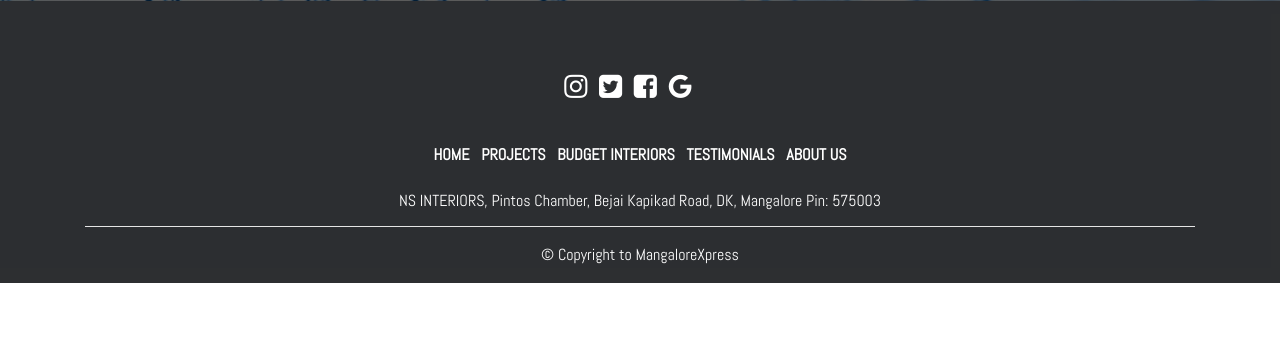
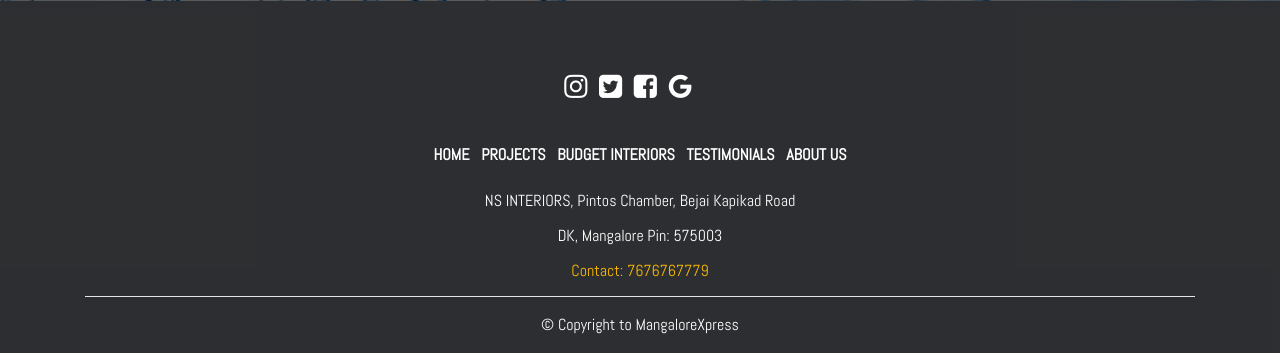
Before and after one commit to ajin94/NSInteriors, a Flask app: page /about in a window 1280 px wide. Shown: the part 2019-2372 px from the top of the page. Before the commit the page ends 2302 px from the top, so only its background shows below. Run offline with Flask 2, Linux system fonts and the light colour scheme; some libraries are stand-ins or nearby versions.

Commit message:
Update ClientBase.html

```diff
--- a/templates/template_base/ClientBase.html
+++ b/templates/template_base/ClientBase.html
@@ -90,8 +90,10 @@
                 </ul>
             </div>
         </div>
-        <h6 class="w-100 text-center mb-3" style="color:white;">NS INTERIORS, Pintos Chamber, Bejai Kapikad Road, DK, Mangalore Pin: 575003</h6>
-        <hr style="background-color:white; margin:0px;">
+        <h6 class="w-100 text-center mb-3" style="color:white;">NS INTERIORS, Pintos Chamber, Bejai Kapikad Road</h6>
+	<h6 class="w-100 text-center mb-3" style="color:white;">DK, Mangalore Pin: 575003</h6>
+	<h6 class="w-100 text-center mb-3" style="color:#faba00;">Contact: 7676767779</h6>
+	<hr style="background-color:white; margin:0px;">
         <div class="row">
             <p class="w-100 text-center mt-3 text-white">&copy; Copyright to MangaloreXpress</p>
         </div>
```
